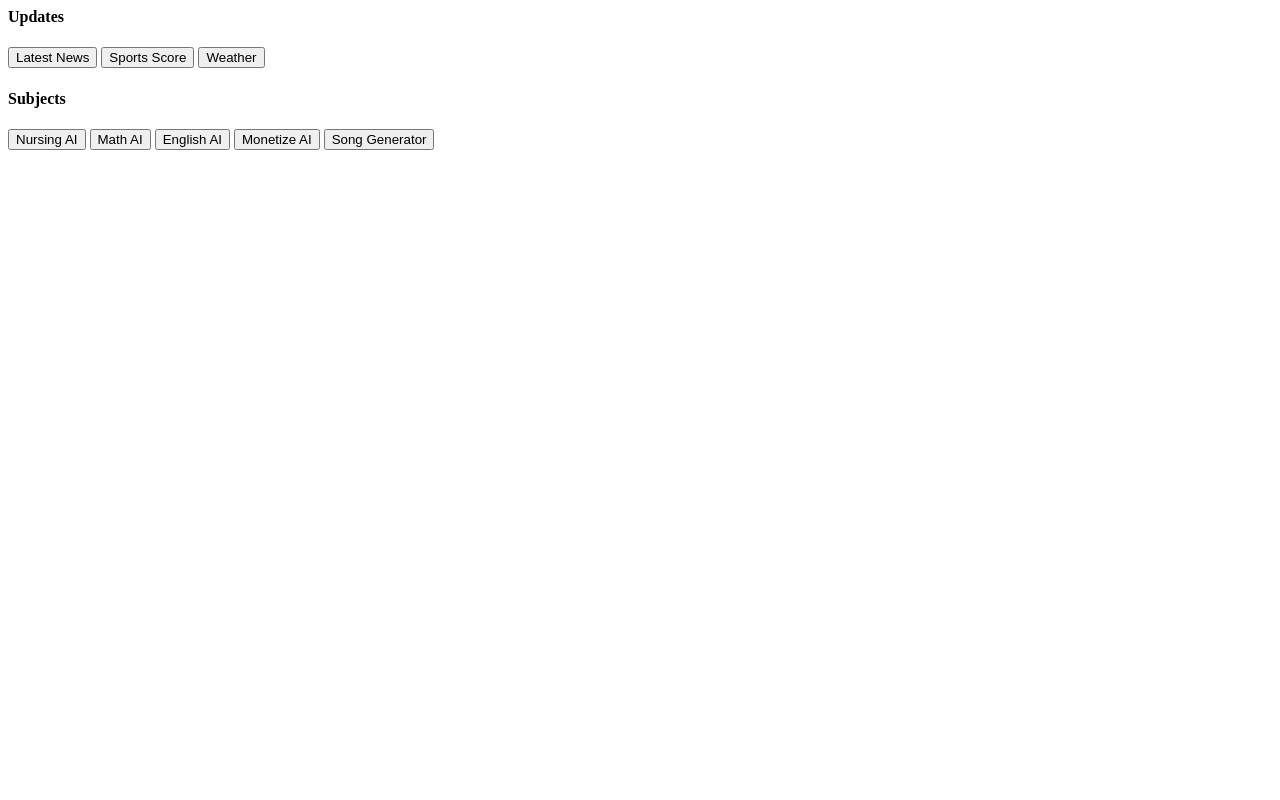
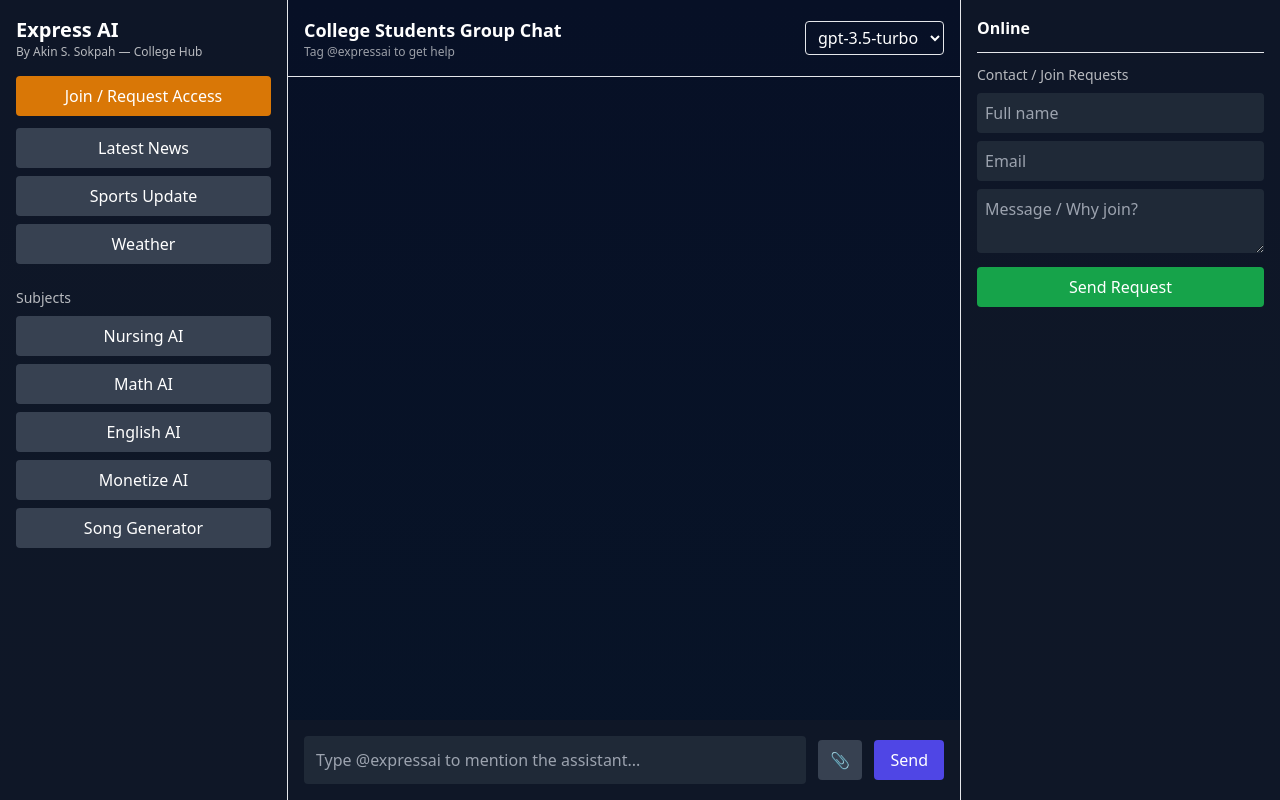
Before and after one commit to akinsayesokpah82-rgb/Express-AI, a website: page public/index.html in a window 1280 px wide. Drawn offline with nearby package versions, Linux system fonts and the light colour scheme.

Commit message:
Update index.html

```diff
--- a/public/index.html
+++ b/public/index.html
@@ -1,16 +1,104 @@
-<!-- Put this in sidebar or header -->
-<div class="mt-4">
-  <h4 class="text-sm text-white/70 mb-2">Updates</h4>
-  <button id="newsBtn" class="w-full mb-2 py-2 bg-gray-700 rounded">Latest News</button>
-  <button id="sportsBtn" class="w-full mb-2 py-2 bg-gray-700 rounded">Sports Score</button>
-  <button id="weatherBtn" class="w-full mb-2 py-2 bg-gray-700 rounded">Weather</button>
-</div>
+<!doctype html>
+<html lang="en">
+<head>
+  <meta charset="utf-8" />
+  <meta name="viewport" content="width=device-width,initial-scale=1" />
+  <title>Express AI — Created by Akin S. Sokpah</title>
 
-<div class="mt-4">
-  <h4 class="text-sm text-white/70 mb-2">Subjects</h4>
-  <button id="nursingBtn" class="w-full mb-2 py-2 bg-gray-700 rounded">Nursing AI</button>
-  <button id="mathBtn" class="w-full mb-2 py-2 bg-gray-700 rounded">Math AI</button>
-  <button id="englishBtn" class="w-full mb-2 py-2 bg-gray-700 rounded">English AI</button>
-  <button id="monetizeBtn" class="w-full mb-2 py-2 bg-gray-700 rounded">Monetize AI</button>
-  <button id="songBtn" class="w-full mb-2 py-2 bg-gray-700 rounded">Song Generator</button>
-</div>
+  <!-- SEO -->
+  <meta name="description" content="Express AI — intelligent assistant by Akin S. Sokpah. Group chat, subject tutors (Nursing, Math, English), news, sports, weather, song generator and learning hub." />
+  <meta name="google-site-verification" content="-76G_hyg_NddKczNsJ1o256fMZuyM2OJGLH_elN2BCo" />
+  <meta name="google-site-verification" content="tpgWFUV2efWteh-q3mPwS6zTbHR0llUfimFDqXksQjQ" />
+  <meta name="google-site-verification" content="google719635f5627ba863.html" />
+
+  <link rel="manifest" href="/manifest.json" />
+  <script src="https://cdn.tailwindcss.com"></script>
+  <style> body{background:linear-gradient(180deg,#071026,#081427);} .bubble{max-width:78%;padding:10px 14px;border-radius:12px;} </style>
+</head>
+<body class="min-h-screen text-white flex flex-col">
+
+  <div class="flex flex-1">
+    <!-- Sidebar -->
+    <aside class="w-72 p-4 bg-gray-900/80 border-r border-white/6 flex flex-col">
+      <div>
+        <h1 class="text-xl font-bold">Express AI</h1>
+        <p class="text-xs text-white/70">By Akin S. Sokpah — College Hub</p>
+      </div>
+
+      <div class="mt-4">
+        <button id="joinBtn" class="w-full py-2 bg-amber-600 rounded mb-3">Join / Request Access</button>
+        <button id="newsBtn" class="w-full py-2 bg-gray-700 rounded mb-2">Latest News</button>
+        <button id="sportsBtn" class="w-full py-2 bg-gray-700 rounded mb-2">Sports Update</button>
+        <button id="weatherBtn" class="w-full py-2 bg-gray-700 rounded mb-2">Weather</button>
+      </div>
+
+      <div class="mt-4">
+        <h4 class="text-sm text-white/70 mb-2">Subjects</h4>
+        <button id="nursingBtn" class="w-full py-2 bg-gray-700 rounded mb-2">Nursing AI</button>
+        <button id="mathBtn" class="w-full py-2 bg-gray-700 rounded mb-2">Math AI</button>
+        <button id="englishBtn" class="w-full py-2 bg-gray-700 rounded mb-2">English AI</button>
+        <button id="monetizeBtn" class="w-full py-2 bg-gray-700 rounded mb-2">Monetize AI</button>
+        <button id="songBtn" class="w-full py-2 bg-gray-700 rounded mb-2">Song Generator</button>
+      </div>
+
+      <div class="mt-auto">
+        <div id="authButtons"></div>
+      </div>
+    </aside>
+
+    <!-- Main -->
+    <main class="flex-1 flex flex-col">
+      <header class="p-4 border-b border-white/6 flex justify-between items-center">
+        <div>
+          <h2 id="roomTitle" class="text-lg font-semibold">College Students Group Chat</h2>
+          <div class="text-xs text-white/60">Tag @expressai to get help</div>
+        </div>
+        <div>
+          <select id="modelSelect" class="bg-transparent border border-white/6 rounded px-2 py-1">
+            <option>gpt-3.5-turbo</option>
+            <option>gpt-4o-mini</option>
+          </select>
+        </div>
+      </header>
+
+      <section id="chatArea" class="flex-1 p-4 overflow-auto">
+        <div id="messages" class="space-y-3"></div>
+      </section>
+
+      <footer class="p-4 bg-gray-900/80 flex gap-3 items-center">
+        <input id="chatInput" placeholder="Type @expressai to mention the assistant..." class="flex-1 p-3 rounded bg-gray-800" />
+        <input id="fileInput" type="file" class="hidden" />
+        <button id="fileBtn" class="px-3 py-2 bg-gray-700 rounded">📎</button>
+        <button id="sendBtn" class="px-4 py-2 bg-indigo-600 rounded">Send</button>
+      </footer>
+    </main>
+
+    <!-- Right column -->
+    <aside class="w-80 p-4 bg-gray-900/80 border-l border-white/6">
+      <h3 class="font-semibold">Online</h3>
+      <div id="presenceList" class="mt-2"></div>
+      <hr class="my-3 border-white/6" />
+      <div>
+        <h4 class="text-sm text-white/70 mb-2">Contact / Join Requests</h4>
+        <form id="contactForm" class="space-y-2">
+          <input id="contactName" placeholder="Full name" class="w-full p-2 rounded bg-gray-800" />
+          <input id="contactEmail" placeholder="Email" class="w-full p-2 rounded bg-gray-800" />
+          <textarea id="contactMessage" placeholder="Message / Why join?" class="w-full p-2 rounded bg-gray-800"></textarea>
+          <button id="contactSubmit" type="button" class="w-full py-2 bg-green-600 rounded">Send Request</button>
+          <div id="contactStatus" class="text-xs text-white/60"></div>
+        </form>
+      </div>
+    </aside>
+  </div>
+
+  <!-- Firebase & App scripts -->
+  <script type="module" src="/js/firebase.js"></script>
+  <script type="module" src="/js/app.js"></script>
+
+  <script>
+    if ('serviceWorker' in navigator) {
+      navigator.serviceWorker.register('/sw.js').catch(()=>{});
+    }
+  </script>
+</body>
+</html>
```
